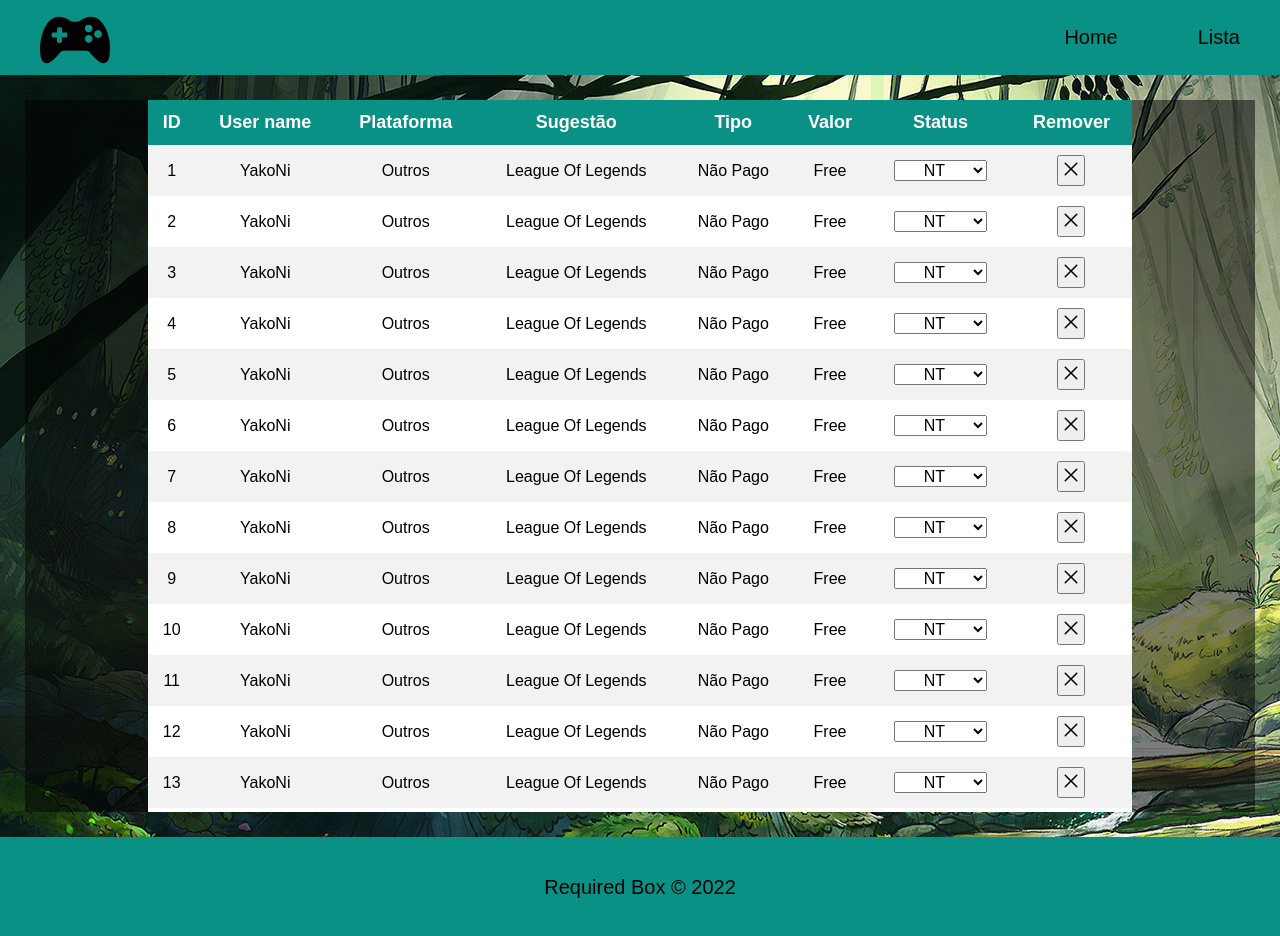
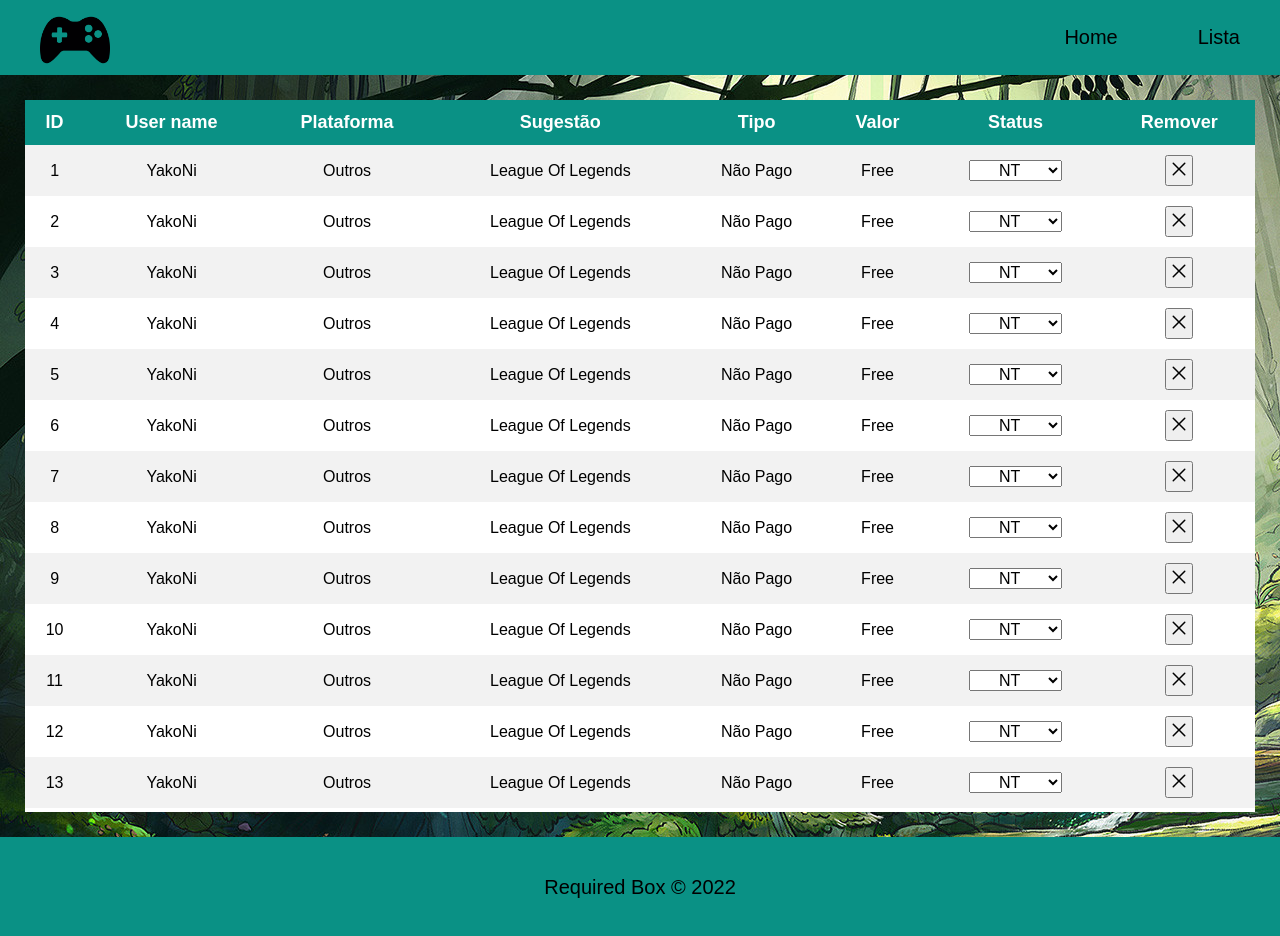
Before and after one commit to Douglas-Kodi/request_box, a Vue app: page /List in a window 1280 px wide. Built offline with nearby package versions, Linux system fonts and the light colour scheme; data requests are answered from the project's data file.

Commit message:
Style...

```diff
--- a/src/components/Dashboard.vue
+++ b/src/components/Dashboard.vue
@@ -114,10 +114,11 @@ export default {
     .plat-table{
         overflow: auto;
         max-height:712px;
+        width:100%;
     }
     .list-table{
         margin:auto auto;
-        width:80%;
+        width:100%;
         background-color:rgba(255, 255, 255, 1);
         border-radius: 5px;
         border-collapse: collapse;
```
